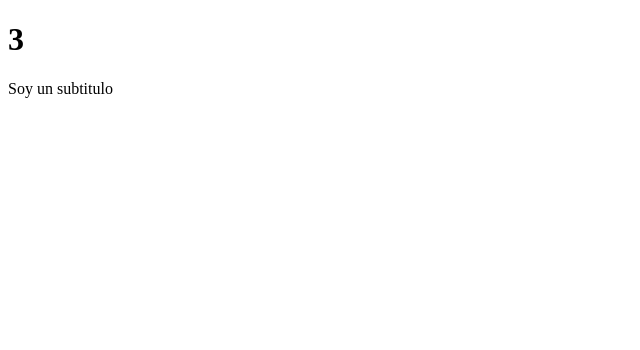
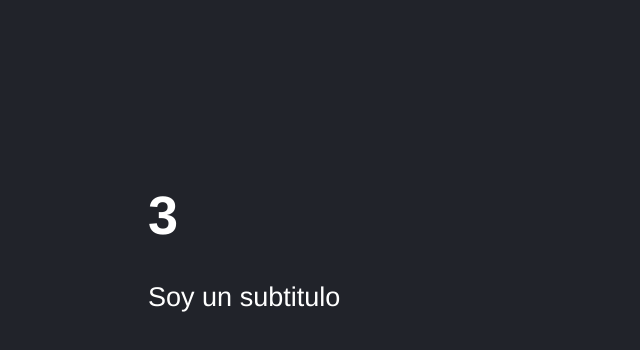
Before and after one commit to emersongonzal86/curso_react, a React (Vite) app in the folder 03-counter-app-vite/: page / in a window 1280 px wide. Shown: the top 350 px of the page, without its empty margins (0-640 px from the left). Built offline with nearby package versions, Linux system fonts and the light colour scheme.

Commit message:
import css styles

```diff
--- a/03-counter-app-vite/src/main.jsx
+++ b/03-counter-app-vite/src/main.jsx
@@ -5,6 +5,8 @@ import ReactDOM from 'react-dom/client';
 import {FirstApp} from './FirstApp';
 //autoimportado
 import HelloWordApp from './HelloWordApp';
+//imporar estilos css
+import './styles.css'
 
 //importación de componente cuando solo es uno
 //import moduleName from './HelloWordApp'
--- /dev/null
+++ b/03-counter-app-vite/src/styles.css
@@ -0,0 +1,10 @@
+
+
+html, body {
+
+    background-color: #21232A;
+    color: white;
+    font-family: Helvetica, Arial, sans-serif;
+    font-size: 1.3rem;
+    padding: 70px;
+}
```
Also changed, not shown: 03-counter-app-vite/src/FirstApp.jsx (+4 -88 lines).
